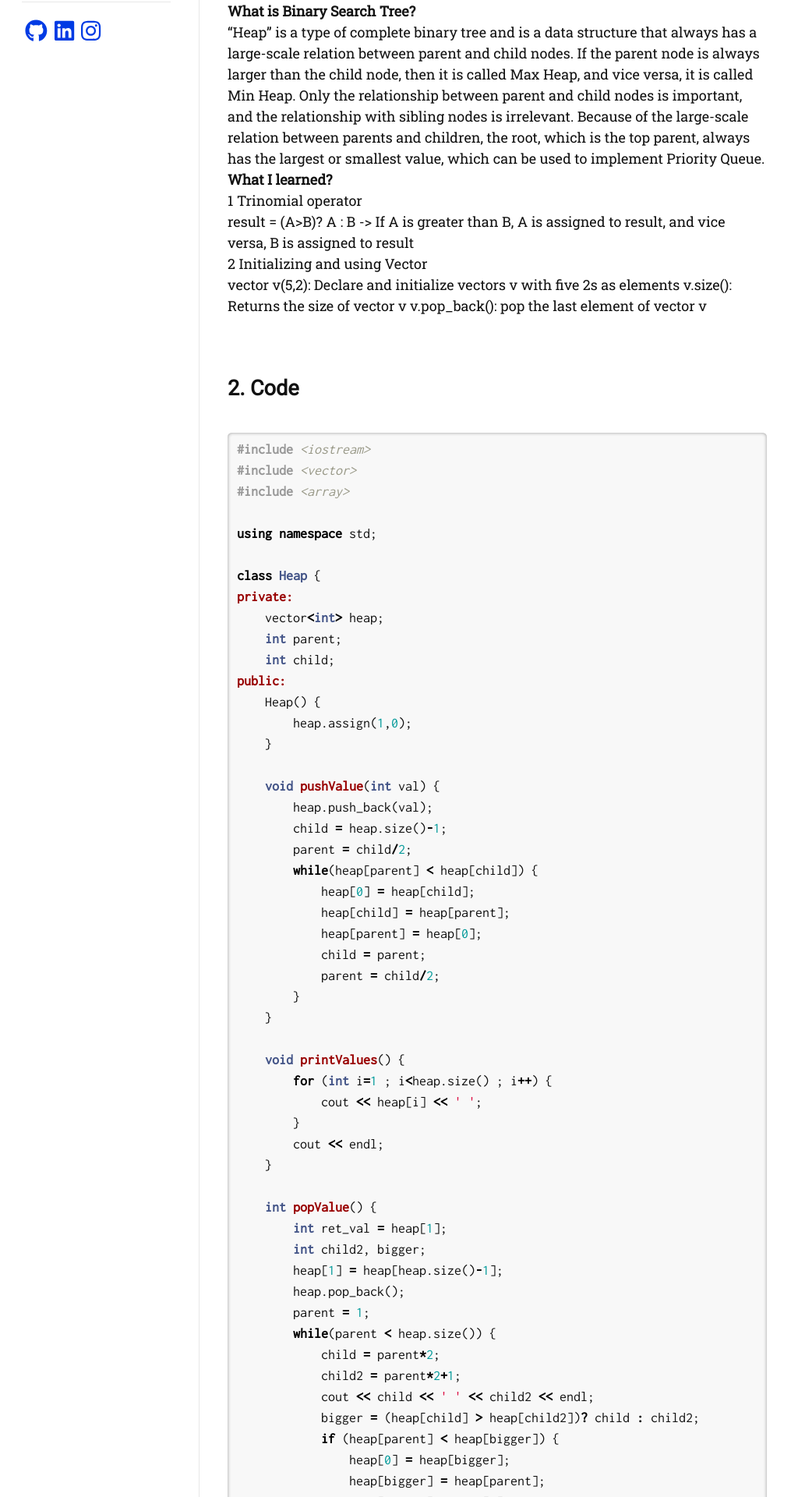
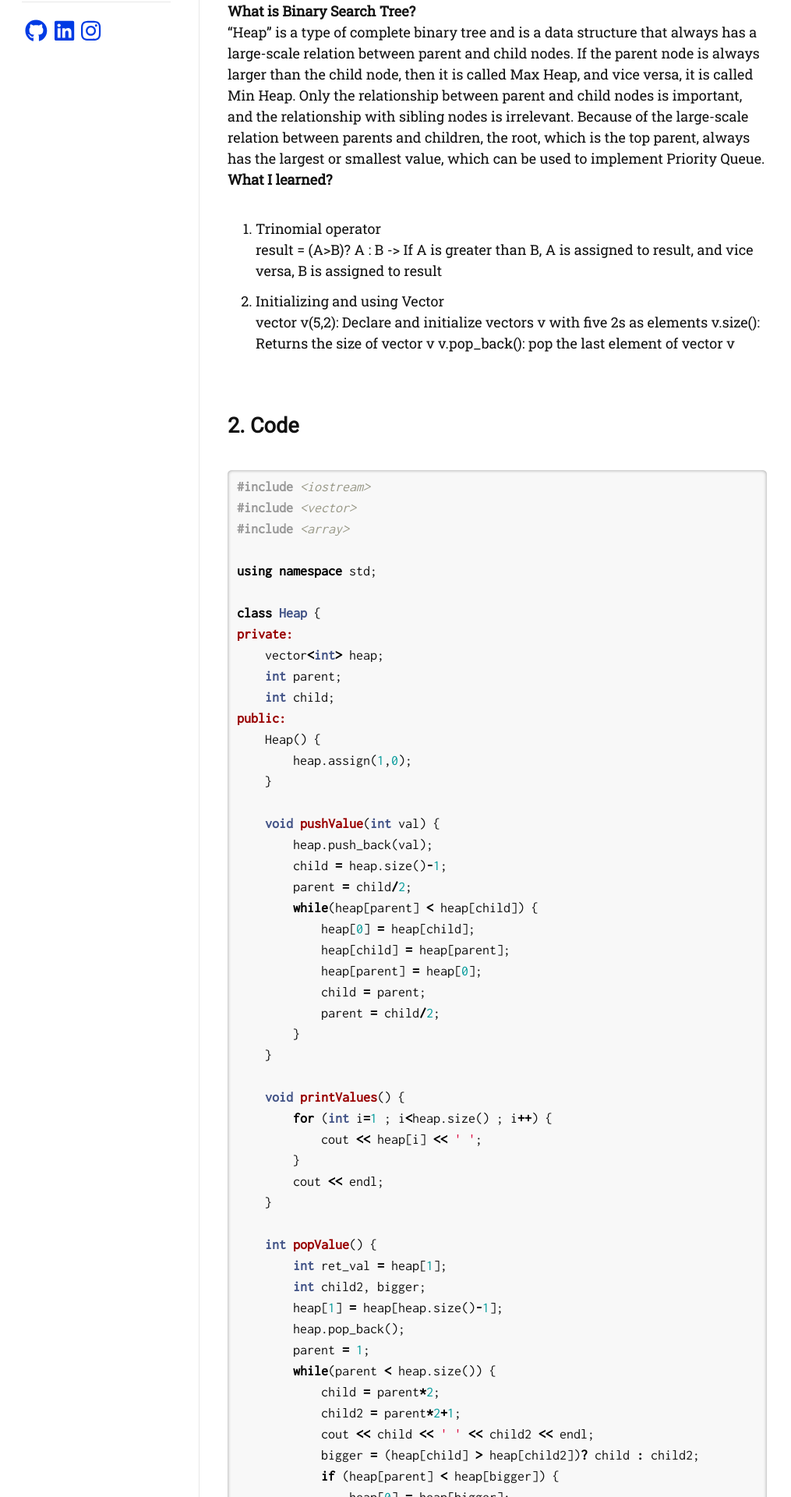
Before and after one commit to dlgur1994/dlgur1994.github.io, a Jekyll site: the page built from _posts/2021-07-11-DataStructure-Heap.md, in a window 1280 px wide. Shown: the part 446-2366 px from the top of the page at 78% size, without its empty margins (134-1149 px from the left). Built offline with Jekyll 4.4.1, drawn with Linux system fonts in a browser that asks for light colours; nearby versions of some CDN libraries; some web fonts are replaced; comment, search, counter and statistics services are not loaded.

Commit message:
Heap done 21/07/11

```diff
--- a/_posts/2021-07-11-DataStructure-Heap.md
+++ b/_posts/2021-07-11-DataStructure-Heap.md
@@ -11,9 +11,9 @@ comments: true
 **What is Binary Search Tree?**
 "Heap" is a type of complete binary tree and is a data structure that always has a large-scale relation between parent and child nodes. If the parent node is always larger than the child node, then it is called Max Heap, and vice versa, it is called Min Heap. Only the relationship between parent and child nodes is important, and the relationship with sibling nodes is irrelevant. Because of the large-scale relation between parents and children, the root, which is the top parent, always has the largest or smallest value, which can be used to implement Priority Queue.
 **What I learned?**
-1 Trinomial operator
+1. Trinomial operator
 result = (A>B)? A : B -> If A is greater than B, A is assigned to result, and vice versa, B is assigned to result
-2 Initializing and using Vector
+2. Initializing and using Vector
 vector<int> v(5,2): Declare and initialize vectors v with five 2s as elements
 v.size(): Returns the size of vector v
 v.pop_back(): pop the last element of vector v
```
